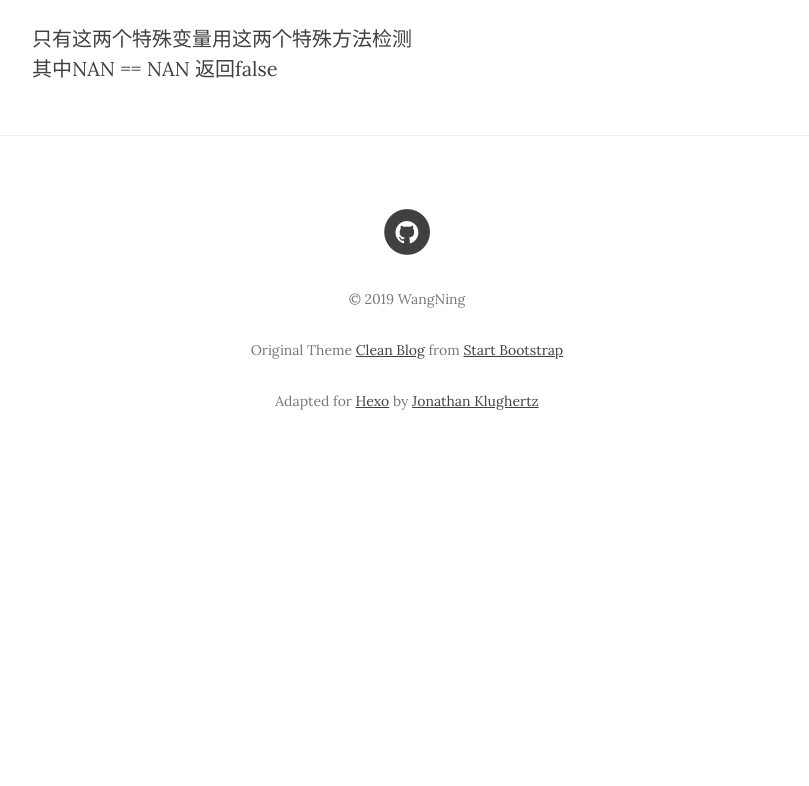
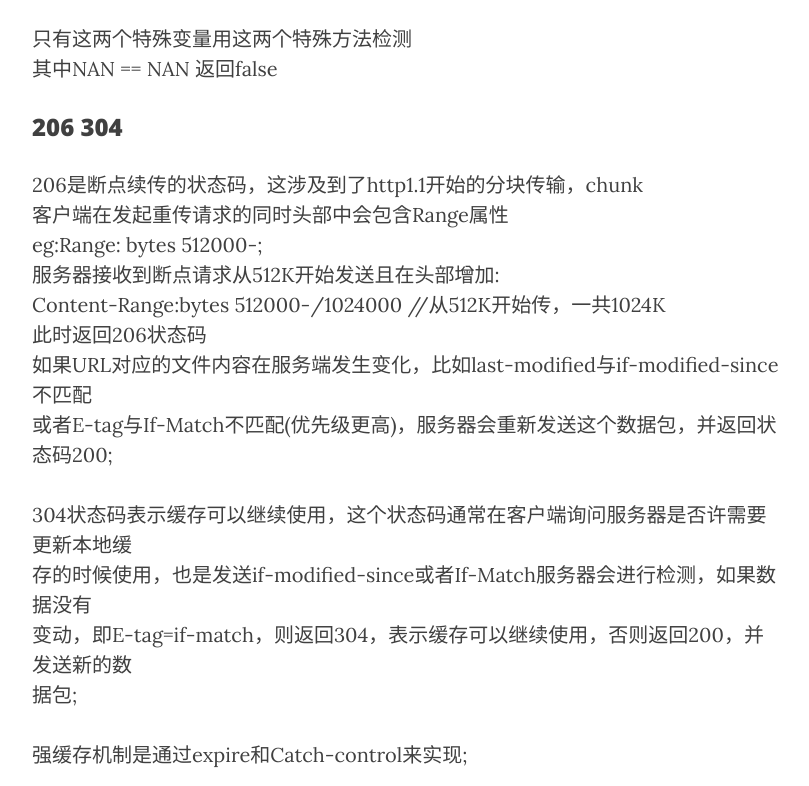
Before and after one commit to wangning707/wangning707.github.io, a plain HTML site: page 2019/03/31/html题目笔记/index.html in a window 1280 px wide. Shown: the part 3594-4380 px from the top of the page, without its empty margins (233-1042 px from the left). Before the commit the page ends 4071 px from the top, so only its background shows below. Drawn offline with nearby package versions, Linux system fonts and the light colour scheme.

Commit message:
Site updated: 2019-04-01 09:50:16

```diff
--- a/2019/03/31/html题目笔记/index.html
+++ b/2019/03/31/html题目笔记/index.html
@@ -189,6 +189,9 @@
 <p>//清空一个元素，即删除一个元素的所有子元素<br>function removeAllChild() {<br>    var div = document.getElementById(“div1”);<br>    while(div.hasChildNodes()) //当div下还存在子节点时 循环继续<br>    {<br>        div.removeChild(div.firstChild);<br>    }<br>}</p>
 <h3 id="网页支持的图片格式"><a href="#网页支持的图片格式" class="headerlink" title="网页支持的图片格式"></a>网页支持的图片格式</h3><p>当前网页支持的图片格式有jpg,gif,png,bmp<br>bmp不是很常见，虽然图片更清晰，但因为太大了，浪费带宽</p>
 <h3 id="isNull-isNAN"><a href="#isNull-isNAN" class="headerlink" title="isNull isNAN"></a>isNull isNAN</h3><p>只有这两个特殊变量用这两个特殊方法检测<br>其中NAN == NAN 返回false</p>
+<h3 id="206-304"><a href="#206-304" class="headerlink" title="206 304"></a>206 304</h3><p>206是断点续传的状态码，这涉及到了http1.1开始的分块传输，chunk<br>客户端在发起重传请求的同时头部中会包含Range属性<br>eg:Range: bytes 512000-;<br>服务器接收到断点请求从512K开始发送且在头部增加:<br>Content-Range:bytes 512000-/1024000  //从512K开始传，一共1024K<br>此时返回206状态码<br>如果URL对应的文件内容在服务端发生变化，比如last-modified与if-modified-since不匹配<br>或者E-tag与If-Match不匹配(优先级更高)，服务器会重新发送这个数据包，并返回状态码200;</p>
+<p>304状态码表示缓存可以继续使用，这个状态码通常在客户端询问服务器是否许需要更新本地缓<br>存的时候使用，也是发送if-modified-since或者If-Match服务器会进行检测，如果数据没有<br>变动，即E-tag=if-match，则返回304，表示缓存可以继续使用，否则返回200，并发送新的数<br>据包;</p>
+<p>强缓存机制是通过expire和Catch-control来实现;</p>
 
 
 
```
Also changed, not shown: 2019/03/31/css笔记/index.html (+2 -1 lines).
